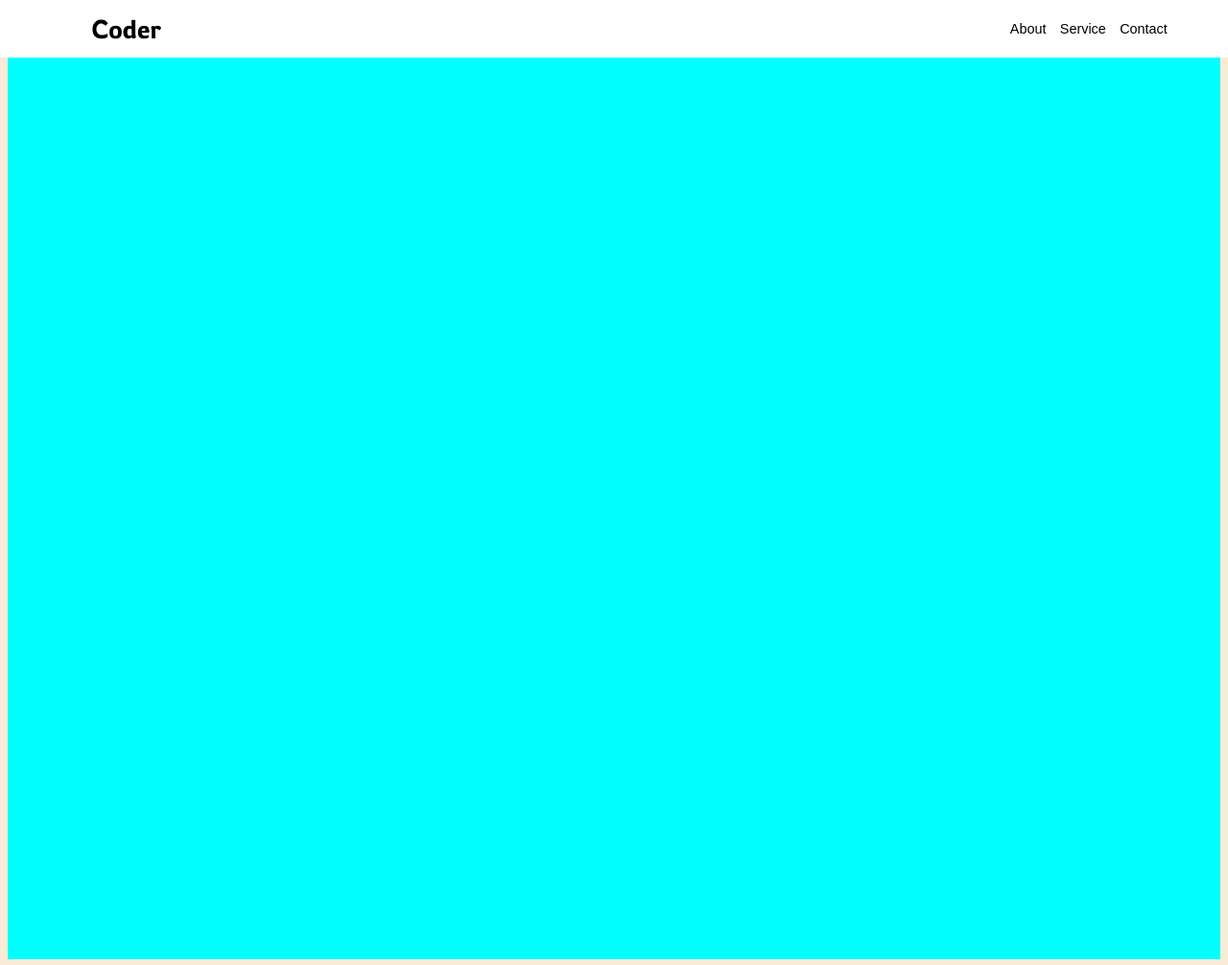
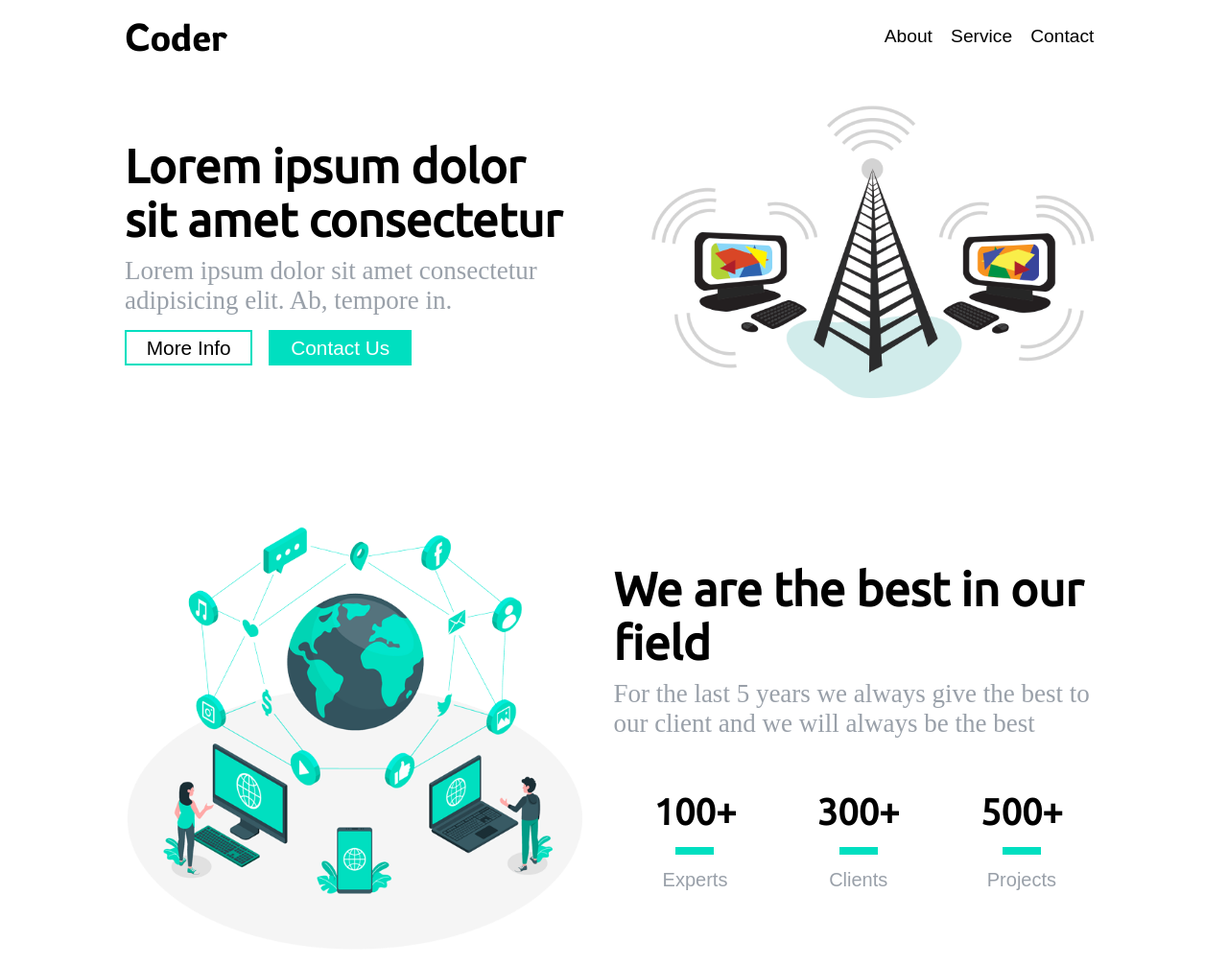
Before and after one commit to Aglalrizal/Latihan5, a plain HTML site: page index.html in a window 1280 px wide. Shown: the whole page at 96% size. Drawn offline with Linux system fonts and the light colour scheme.

Commit message:
add jumbotron and about section

```diff
--- a/index.html
+++ b/index.html
@@ -7,7 +7,7 @@
     <link rel="stylesheet" href="style.css">
     <link rel="preconnect" href="https://fonts.googleapis.com">
     <link rel="preconnect" href="https://fonts.gstatic.com" crossorigin>
-    <link href="https://fonts.googleapis.com/css2?family=Montserrat:ital,wght@0,500;1,400&family=Rowdies:wght@300&display=swap" rel="stylesheet">
+    <link href="https://fonts.googleapis.com/css2?family=Montserrat:ital,wght@0,500;1,400&family=Roboto&family=Rowdies:wght@300&family=Ubuntu&display=swap" rel="stylesheet">
 </head>
 <body>
     <div class="page-wrapper">
@@ -18,7 +18,7 @@
             <nav id="nav-bar">
                 <ul>
                     <li>
-                        <a href="#">About</a>
+                        <a href="#about">About</a>
                     </li>
                     <li>
                         <a href="#">Service</a>
@@ -30,6 +30,45 @@
             </nav>
         </header>
         <main>
+            <section id="jumbotron">
+                <div class="text">
+                    <h2>Lorem ipsum dolor <br> sit amet consectetur</h2>
+                    <p>Lorem ipsum dolor sit amet consectetur <br> adipisicing elit. Ab, tempore in.</p>
+                    <div class="btncontainer">
+                        <button class="btn btn-outline">More Info</button>
+                        <button class="btn">Contact Us</button>
+                    </div>
+                </div>
+                <img id="landing-img" src="images/landing.png" alt="landing-img">
+            </section>
+            <section id="about">
+                <img id="about-img" src="images/about.png" alt="about-image">
+                <div class="text text2">
+                    <h2>We are the best in our field</h2>
+                    <p>For the last 5 years we always give the best to our
+                        client and we will always be the best
+                    </p>
+                    <div class="container">
+                        <div class="1">
+                            <h2>100+</h2>
+                            <div class="hypen"></div>
+                            <p>Experts</p>
+                        </div>
+                        <div class="2">
+                            <h2>300+</h2>
+                            <div class="hypen"></div>
+                            <p>Clients</p>
+                        </div>
+                        <div class="3">
+                            <h2>500+</h2>
+                            <div class="hypen"></div>
+                            <p>Projects</p>
+                        </div>
+                    </div>
+                </div>
+            </section>
+            <section></section>
+            <section></section>
         </main>
         <footer></footer>
     </div>
--- a/style.css
+++ b/style.css
@@ -12,13 +12,12 @@ body {
 .page-wrapper {
     position: relative;
     top: 0;
-    width: 90%;
-    height: 1000px;
-    max-width: 1200px;
-    margin: 0 auto;
-    padding: 0 3.5em;
-    background-color: aqua;
-    text-align: justify;
+    width: 100%;
+    background-color: white;
+    display: flex;
+    justify-content: center;
+    padding: 0 130px;
+    box-sizing: border-box;
 }
 
 header {
@@ -34,17 +33,17 @@ header {
 }
 
 header div.title h2{
-    padding-left: 3.5em;
+    padding-left: 130px;
     font-family: 'Montserrat', sans-serif;
     font-family: 'Rowdies', cursive;
     font-weight: 300;
-    font-size: 1.7em;
+    font-size: 2.5em;
 }
 
 nav ul{
     display: flex;
     justify-content: space-between;
-    padding-right: 3.5em;
+    padding-right: 130px;
 }
 
 header nav ul{
@@ -56,5 +55,91 @@ header nav ul li a{
     padding: 0.5em;
     color: black;
     font-family: sans-serif;
-    font-size: 0.9em;
+    font-size: 1.2em;
 }
+
+#jumbotron, #about{
+    padding-top: 6em;
+    display: flex;
+    justify-content: space-between;
+}
+.text {
+    display: flex;
+    justify-content: center;
+    align-items: start;
+    flex-direction: column;
+    box-sizing: border-box;
+}
+
+.text h2 {
+    font-size: 49px;
+    font-family: 'Montserrat', sans-serif;
+    font-family: 'Rowdies', cursive;
+    font-family: 'Ubuntu', sans-serif;
+    margin-bottom: 10px;
+}
+
+.text p{
+    color: #99a0a9;
+    font-size: 27px;
+    margin-bottom: 15px;
+}
+
+#landing-img, #about-img{
+    width: 47%;
+    height: auto;
+}
+
+.btn{
+    padding: 0.2em 1em;
+    font-size: 1.3em;
+    border: #00dfc0 solid 2px;
+    background-color: #00dfc0;
+    color: white;
+    box-sizing: border-box;
+}
+.btn-outline {
+    background-color: #fff;
+    color: #000;
+    margin-right: 13px;
+}
+
+.text2{
+    padding-left: 30px;
+}
+img#about-img{
+    height: auto;
+}
+.container{
+    width: 100%;
+    position: relative;
+    height: 120px;
+    display: flex;
+    justify-content: space-around;
+    flex-direction: row;
+    margin-top: 40px;
+}
+.hypen{
+    position: relative;
+    background-color: #00dfc0;
+    height: 8px;
+    width: 40px;
+    margin: 15px 0;
+}
+.container div{
+    display: flex;
+    flex-direction: column;
+    align-items: center;
+}
+
+.container div h2{
+    font-size: 38px;
+    margin-bottom: 0;
+    font-family: 'Ubuntu';
+}
+
+.container div p{
+    font-size: 20px;
+    margin-bottom: 0;
+    font-family: sans-serif;
+}
```
